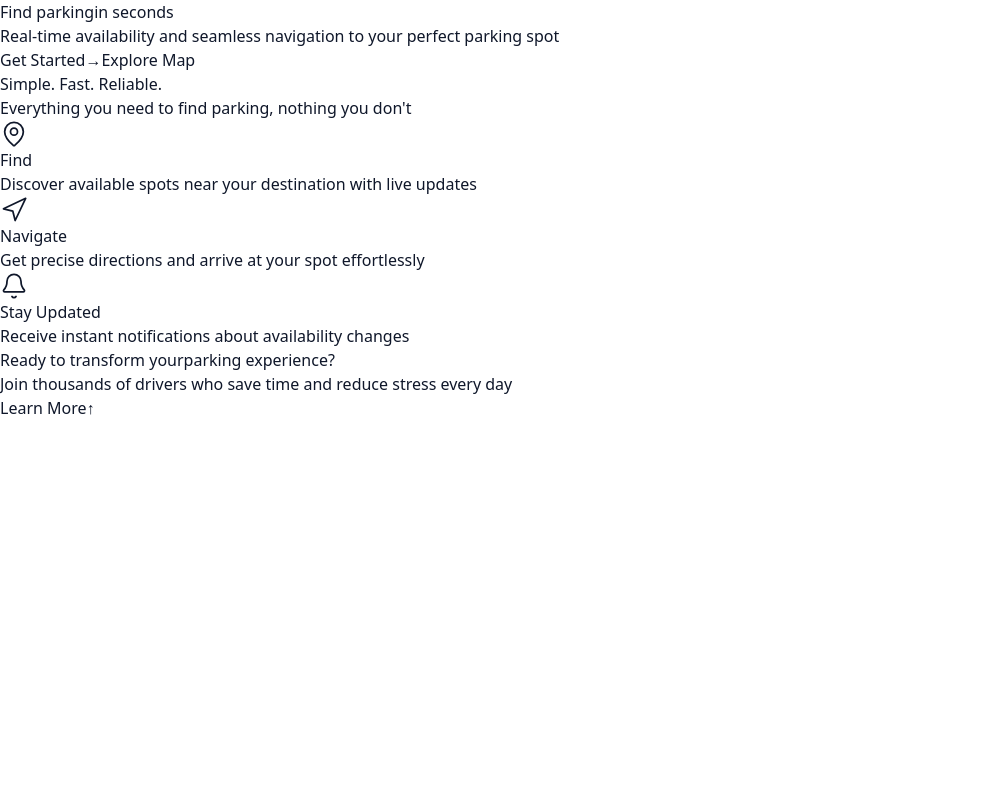
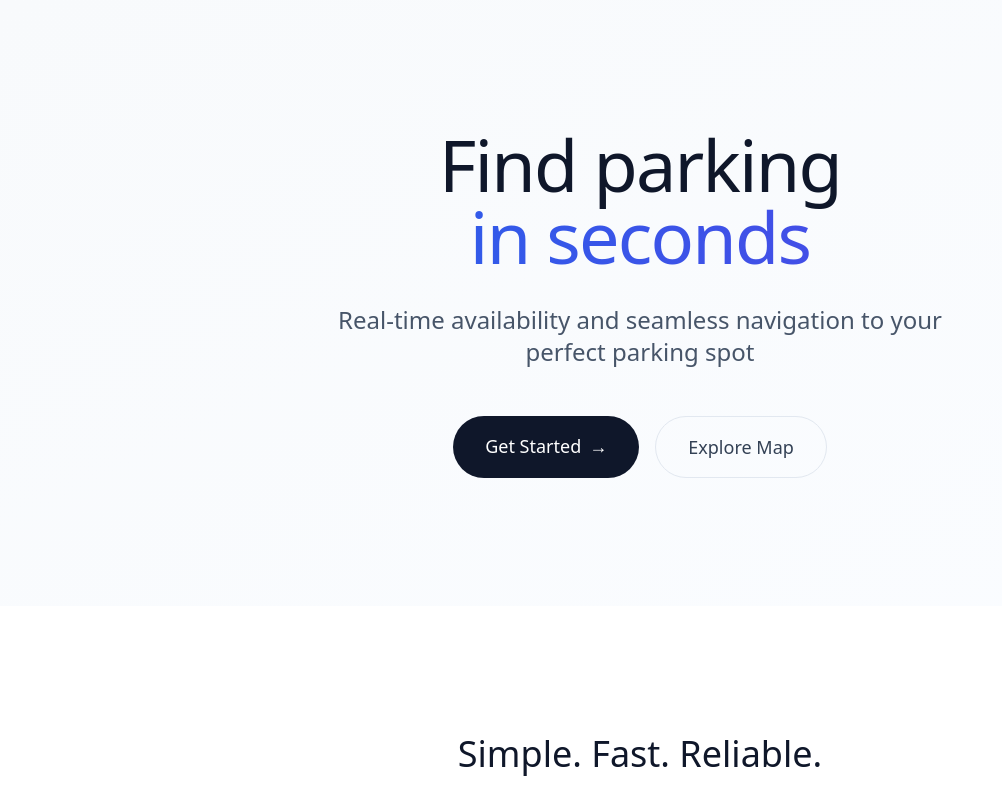
Before and after one commit to Volodymyr199606/smart-parking, a Next.js app in the folder frontend/: page / in a window 1280 px wide. Shown: the top 795 px of the page, without its empty margins (0-1002 px from the left). Built offline with nearby package versions, Linux system fonts and the light colour scheme.

Commit message:
optimization

```diff
--- /dev/null
+++ b/frontend/postcss.config.js
@@ -0,0 +1,7 @@
+/** @type {import('postcss-load-config').Config} */
+module.exports = {
+    plugins: {
+        tailwindcss: {},
+        autoprefixer: {},
+    },
+};
--- /dev/null
+++ b/frontend/tailwind.config.ts
@@ -0,0 +1,18 @@
+import type { Config } from "tailwindcss";
+
+export default {
+    content: [
+        "./src/pages/**/*.{js,ts,jsx,tsx,mdx}",
+        "./src/components/**/*.{js,ts,jsx,tsx,mdx}",
+        "./src/app/**/*.{js,ts,jsx,tsx,mdx}",
+    ],
+    theme: {
+        extend: {
+            colors: {
+                background: "var(--background)",
+                foreground: "var(--foreground)",
+            },
+        },
+    },
+    plugins: [],
+} satisfies Config;
```
